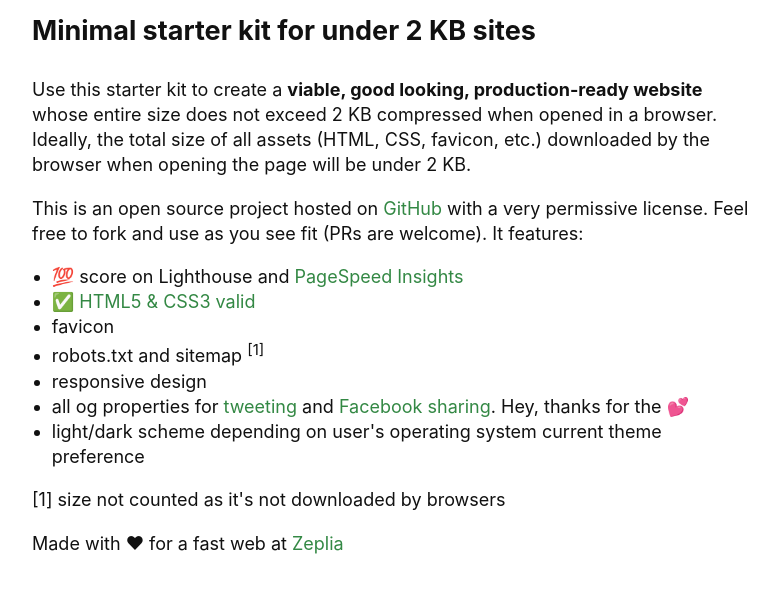
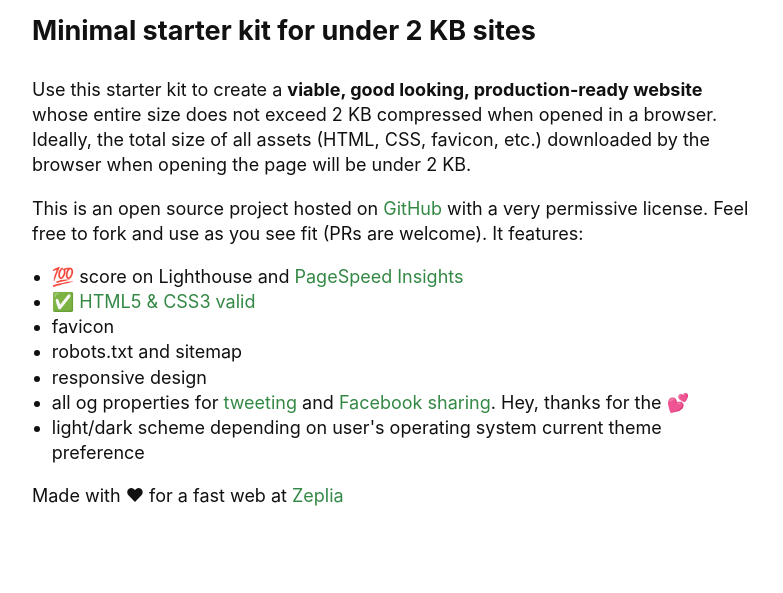
Before and after one commit to zeplia/minwiz, a website: page src/index.html in a window 1280 px wide. Shown: the part 69-662 px from the top of the page, without its empty margins (248-1031 px from the left). Drawn offline with Linux system fonts and the light colour scheme.

Commit message:
content update, update measured size

```diff
--- a/src/index.html
+++ b/src/index.html
@@ -57,7 +57,7 @@
             >
           </li>
           <li>favicon</li>
-          <li>robots.txt and sitemap <sup>[1]</sup></li>
+          <li>robots.txt and sitemap</li>
           <li>responsive design</li>
           <li>
             all og properties for
@@ -74,7 +74,6 @@
             preference
           </li>
         </ul>
-        <p>[1] size not counted as it's not downloaded by browsers</p>
         <p>
           Made with ♥ for a fast web at
           <a target="_blank" rel="noopener" href="https://www.zeplia.com/"
@@ -105,7 +104,7 @@
           enter the URL in the address bar and press enter. The transferred size
           appears in the status bar at the bottom of the network tab.
         </p>
-        <p>Last measured size: 1.23 KB</p>
+        <p>Last measured size: 1.99 KB</p>
       </section>
     </main>
   </body>
--- a/src/styles/stylesheet.css
+++ b/src/styles/stylesheet.css
@@ -70,7 +70,7 @@ section {
   /*min-inline-size: -webkit-fill-available;*/
   top: 0;
   z-index: -1;
-  min-height: 42em;
+  min-height: 38em;
 }
 
 section:target {
@@ -87,7 +87,7 @@ h2 {
 
 @media (hover: none), (pointer: coarse) {
   section {
-    min-height: 54em;
+    min-height: 50em;
   }
 }
 /* end section */
```
